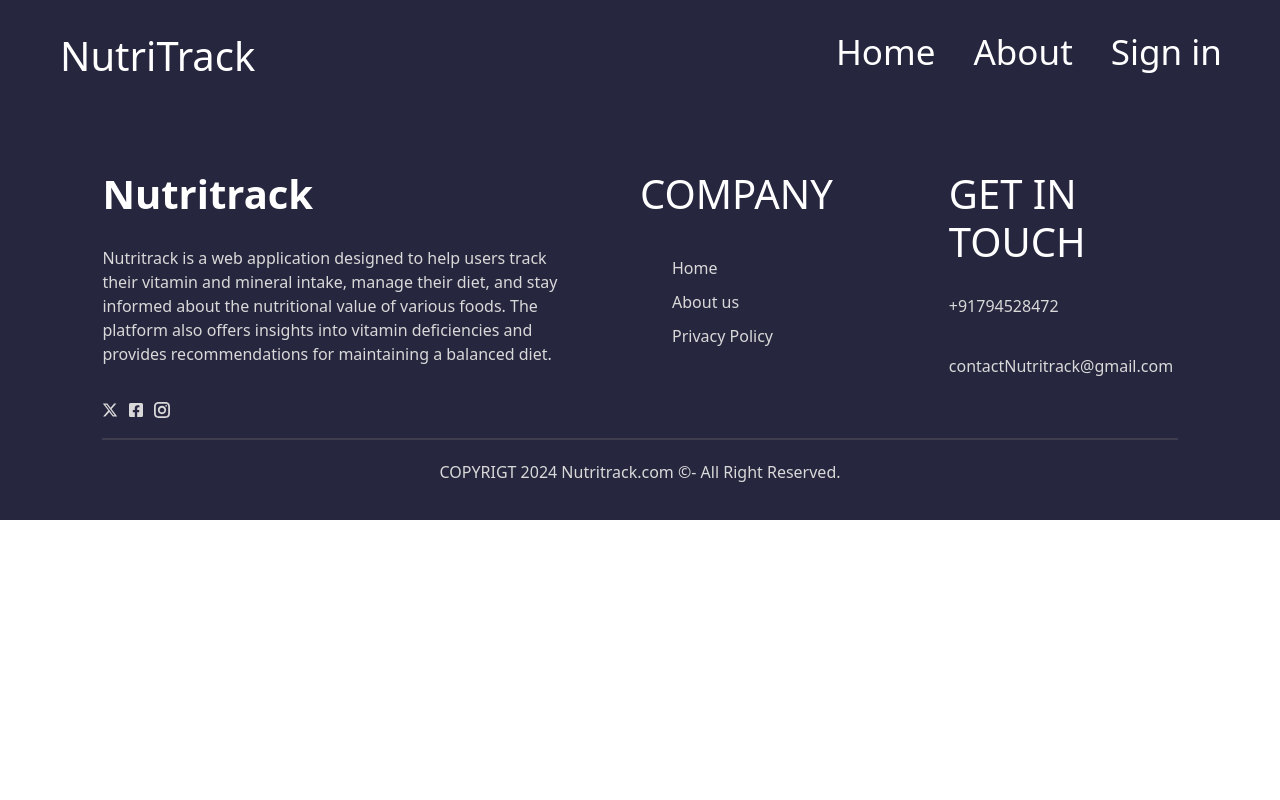
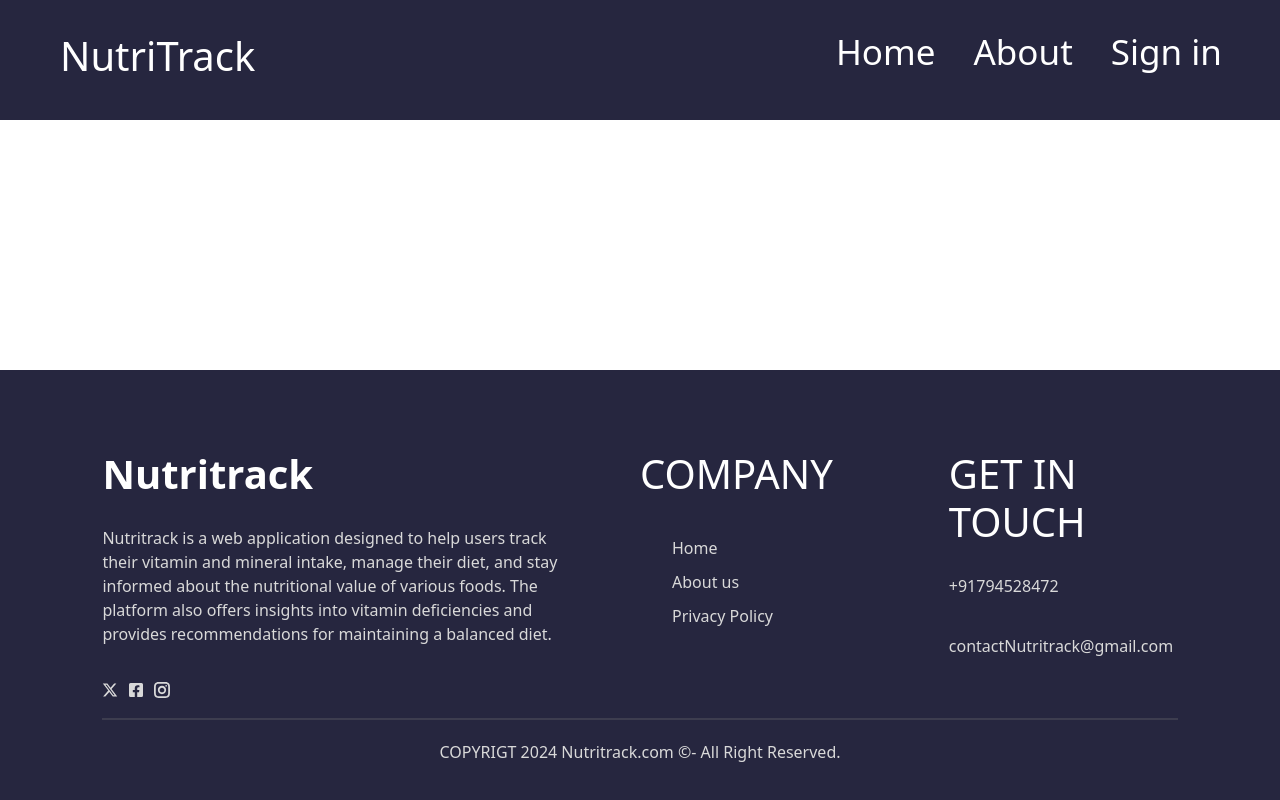
Before and after one commit to poorva-khatawate/NutriTrack-web, a React (Create React App) app: page /login in a window 1280 px wide. Built offline with nearby package versions, Linux system fonts and the light colour scheme.

Commit message:
Footer CSS fix

```diff
--- a/src/App.css
+++ b/src/App.css
@@ -4,11 +4,9 @@
     box-sizing:border-box;
   }
 
+
   html{
     position: relative;
-  }
-  body{
-    /* position: relative; */
     min-height: 100%;
     padding-bottom: 400px;
   }
--- a/src/components/Navbar/Navbar.css
+++ b/src/components/Navbar/Navbar.css
@@ -40,6 +40,7 @@
   width: 36px;
   height: 36px;
   color: white;
+  cursor: pointer;
   /* justify-self:  flex-end; */
 }
 
```
